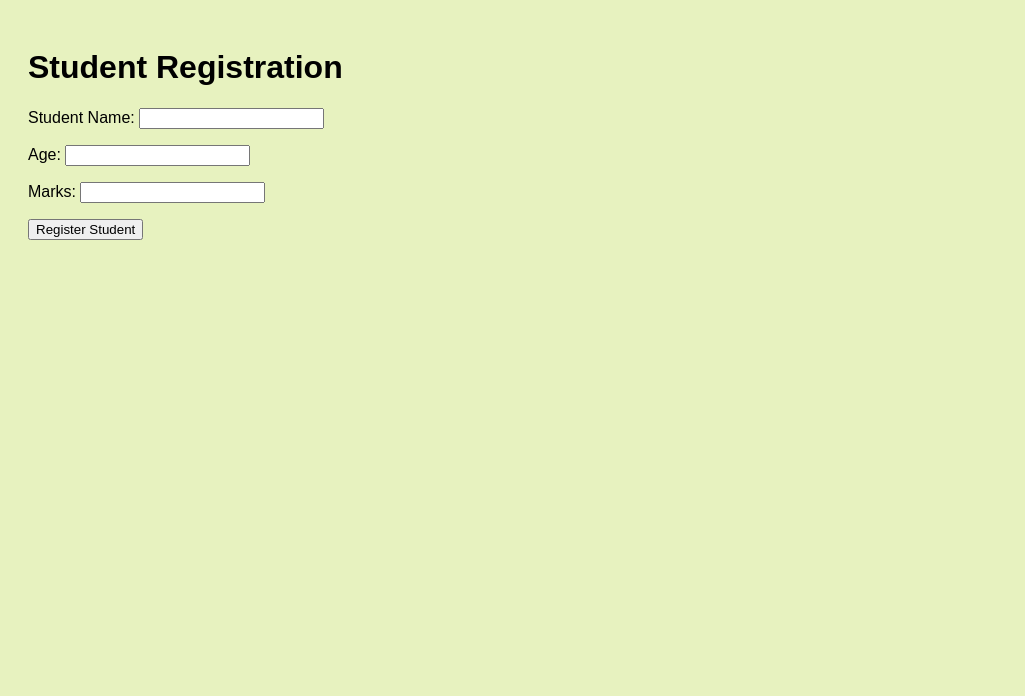
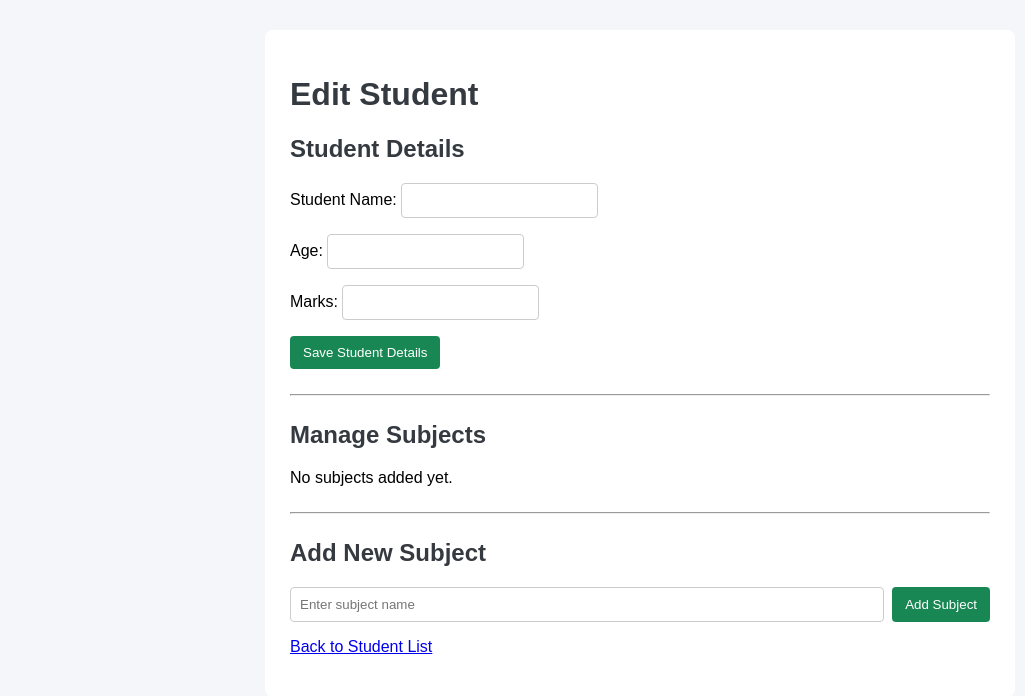
Before and after one commit to jaswantmp/django-Learning, a Django app: page /students/register/ in a window 1280 px wide. Shown: the top 696 px of the page, without its empty margins (0-1025 px from the left). Run offline with Django 5.2, Linux system fonts and the light colour scheme.

Commit message:
Day 8: Add subject management and update learning logs

```diff
--- a/students/forms.py
+++ b/students/forms.py
@@ -1,6 +1,6 @@
 
 from django import forms
-from .models import Student
+from .models import Student, Subject
 
 
 class StudentForm(forms.ModelForm):
@@ -36,3 +36,7 @@ class StudentForm(forms.ModelForm):
             )
 
         return marks
+class SubjectForm(forms.ModelForm):
+    class Meta:
+        model = Subject
+        fields = ["name", "student"]
--- a/students/models.py
+++ b/students/models.py
@@ -7,3 +7,13 @@ class Student(models.Model):
 
     def __str__(self):
         return self.name
+class Subject(models.Model):
+    name = models.CharField(max_length=100)
+    student = models.ForeignKey(
+        Student,
+        on_delete=models.CASCADE,
+        related_name="subjects"
+    )
+
+    def __str__(self):
+        return self.name
--- a/students/templates/students/student_form.html
+++ b/students/templates/students/student_form.html
@@ -1,30 +1,179 @@
 
 <!DOCTYPE html>
-<html>
+<html lang="en">
 <head>
-    <title>Student Registration</title>
+    <meta charset="UTF-8">
+    <meta name="viewport" content="width=device-width, initial-scale=1.0">
+    <title>Edit Student</title>
+
+    <style>
+        body {
+            font-family: Arial, sans-serif;
+            margin: 30px;
+            background-color: #f4f6f9;
+        }
+
+        .container {
+            max-width: 700px;
+            margin: auto;
+            background: white;
+            padding: 25px;
+            border-radius: 8px;
+        }
+
+        h1, h2 {
+            color: #343a40;
+        }
+
+        .subject-row {
+            display: flex;
+            gap: 8px;
+            margin-bottom: 12px;
+        }
+
+        input {
+            padding: 9px;
+            border: 1px solid #ccc;
+            border-radius: 4px;
+        }
+
+        .subject-row input {
+            flex: 1;
+            min-width: 0;
+        }
+
+        button {
+            padding: 9px 13px;
+            border: none;
+            border-radius: 4px;
+            cursor: pointer;
+        }
+
+        .edit-btn {
+            background: #ffc107;
+            color: black;
+        }
+
+        .delete-btn {
+            background: #dc3545;
+            color: white;
+        }
+
+        .add-btn, .save-btn {
+            background: #198754;
+            color: white;
+        }
+
+        .message {
+            margin-bottom: 12px;
+            color: #198754;
+        }
+
+        .error {
+            color: #dc3545;
+        }
+
+        hr {
+            margin: 25px 0;
+        }
+
+        @media (max-width: 500px) {
+            body {
+                margin: 10px;
+            }
+
+            .subject-row {
+                flex-wrap: wrap;
+            }
+        }
+    </style>
 </head>
-<body style="background-color: rgb(231, 242, 191); font-family: Arial, sans-serif; padding: 20px;">
-    <h1>Student Registration</h1>
+
+<body>
+<div class="container">
+
+    <h1>Edit Student</h1>
+
+    {% if messages %}
+        {% for message in messages %}
+            <p class="message">{{ message }}</p>
+        {% endfor %}
+    {% endif %}
+
+    <h2>Student Details</h2>
 
     <form method="POST">
         {% csrf_token %}
 
-        <!-- <label>Student Name:</label>
-        <input type="text" name="name" required>
-        <br><br>
-
-        <label>Age:</label>
-        <input type="number" name="age" required>
-        <br><br>
-
-        <label>Marks:</label>
-        <input type="number" name="marks" required>
-        <br><br> -->
         {{ form.as_p }}
 
+        <button type="submit" name="action" value="save_student"
+                class="save-btn">
+            Save Student Details
+        </button>
 
-        <button type="submit">Register Student</button>
+        <hr>
+
+        <h2>Manage Subjects</h2>
+
+        {% for subject in subjects %}
+            <div class="subject-row">
+                <input
+                    type="text"
+                    name="subject_name_{{ subject.id }}"
+                    value="{{ subject.name }}"
+                    aria-label="Subject name"
+                    required
+                >
+
+                <button
+                    type="submit"
+                    name="action"
+                    value="update_subject"
+                    class="edit-btn"
+                    onclick="this.form.subject_id.value='{{ subject.id }}'">
+                    Update
+                </button>
+
+                <button
+                    type="submit"
+                    name="action"
+                    value="delete_subject"
+                    class="delete-btn"
+                    onclick="this.form.subject_id.value='{{ subject.id }}';
+                             return confirm('Delete this subject?')">
+                    Delete
+                </button>
+            </div>
+        {% empty %}
+            <p>No subjects added yet.</p>
+        {% endfor %}
+
+        <input type="hidden" name="subject_id" value="">
+
+        <hr>
+
+        <h2>Add New Subject</h2>
+
+        <div class="subject-row">
+            <input
+                type="text"
+                name="new_subject_name"
+                placeholder="Enter subject name"
+                aria-label="New subject name"
+            >
+
+            <button type="submit" name="action" value="add_subject"
+                    class="add-btn">
+                Add Subject
+            </button>
+        </div>
     </form>
+
+    <p>
+        <a href="{% url 'student_home' %}">Back to Student List</a>
+    </p>
+
+</div>
 </body>
 </html>
--- a/students/urls.py
+++ b/students/urls.py
@@ -6,5 +6,6 @@ urlpatterns = [
     path("register/", views.student_register, name="student_register"),
     path("update/<int:student_id>/", views.student_update, name="student_update"),
     path("delete/<int:student_id>/", views.student_delete, name="student_delete"),
+    path("subject/register/", views.subject_register, name="subject_register"),
 
 ]
--- a/students/views.py
+++ b/students/views.py
@@ -1,9 +1,9 @@
 from django.shortcuts import render,redirect, get_object_or_404
-from .models import Student
+from .models import Student, Subject
 from .forms import StudentForm
 from django.contrib import messages
 def student_home(request):
-    students = Student.objects.all()
+    students = Student.objects.prefetch_related("subjects").all()
 
     return render(
         request,
@@ -34,16 +34,78 @@ def student_update(request, student_id):
     student = get_object_or_404(Student, id=student_id)
 
     if request.method == "POST":
-        form = StudentForm(request.POST, instance=student)
+        action = request.POST.get("action")
 
-        if form.is_valid():
-            form.save()
-            messages.success(request, "Student updated successfully!")
-            return redirect("student_home")
+        # Add a new subject
+        if action == "add_subject":
+            name = request.POST.get("new_subject_name", "").strip()
+
+            if name:
+                Subject.objects.create(
+                    name=name,
+                    student=student
+                )
+                messages.success(request, "Subject added successfully!")
+            else:
+                messages.error(request, "Subject name cannot be empty.")
+
+            return redirect("student_update", student_id=student.id)
+
+        # Edit an existing subject
+        elif action == "update_subject":
+            subject_id = request.POST.get("subject_id")
+            subject = get_object_or_404(
+                Subject, id=subject_id, student=student
+            )
+
+            name = request.POST.get(
+                f"subject_name_{subject.id}", ""
+            ).strip()
+
+            if name:
+                subject.name = name
+                subject.save()
+                messages.success(request, "Subject updated successfully!")
+            else:
+                messages.error(request, "Subject name cannot be empty.")
+
+            return redirect("student_update", student_id=student.id)
+
+        # Delete an existing subject
+        elif action == "delete_subject":
+            subject_id = request.POST.get("subject_id")
+            subject = get_object_or_404(
+                Subject, id=subject_id, student=student
+            )
+            subject.delete()
+            messages.success(request, "Subject deleted successfully!")
+
+            return redirect("student_update", student_id=student.id)
+
+        # Update student details
+        elif action == "save_student":
+            form = StudentForm(request.POST, instance=student)
+
+            if form.is_valid():
+                form.save()
+                messages.success(request, "Student updated successfully!")
+                return redirect("student_home")
+
     else:
         form = StudentForm(instance=student)
 
-    return render(request, "students/student_form.html", {"form": form})
+    subjects = student.subjects.all()
+
+    return render(
+        request,
+        "students/student_form.html",
+        {
+            "form": form,
+            "student": student,
+            "subjects": subjects,
+        }
+    )
+
 
 def student_delete(request, student_id):
     student = get_object_or_404(Student, id=student_id)
@@ -58,3 +120,19 @@ def student_delete(request, student_id):
         "students/student_confirm_delete.html",
         {"student": student}
     )
+def subject_register(request):
+    if request.method == "POST":
+        form = SubjectForm(request.POST)
+
+        if form.is_valid():
+            form.save()
+            messages.success(request, "Subject added successfully!")
+            return redirect("student_home")
+    else:
+        form = SubjectForm()
+
+    return render(
+        request,
+        "students/subject_form.html",
+        {"form": form}
+    )
```
Also changed, not shown: daily-logs/Day-08/Day-08.md (added, +125 -0 lines), students/admin.py (+7 -2 lines), students/templates/students/student_home.html (+9 -74 lines), students/templates/students/subject_form.html (added, +19 -0 lines), README.md, students/migrations/0002_subject.py (added), 4 other files.
